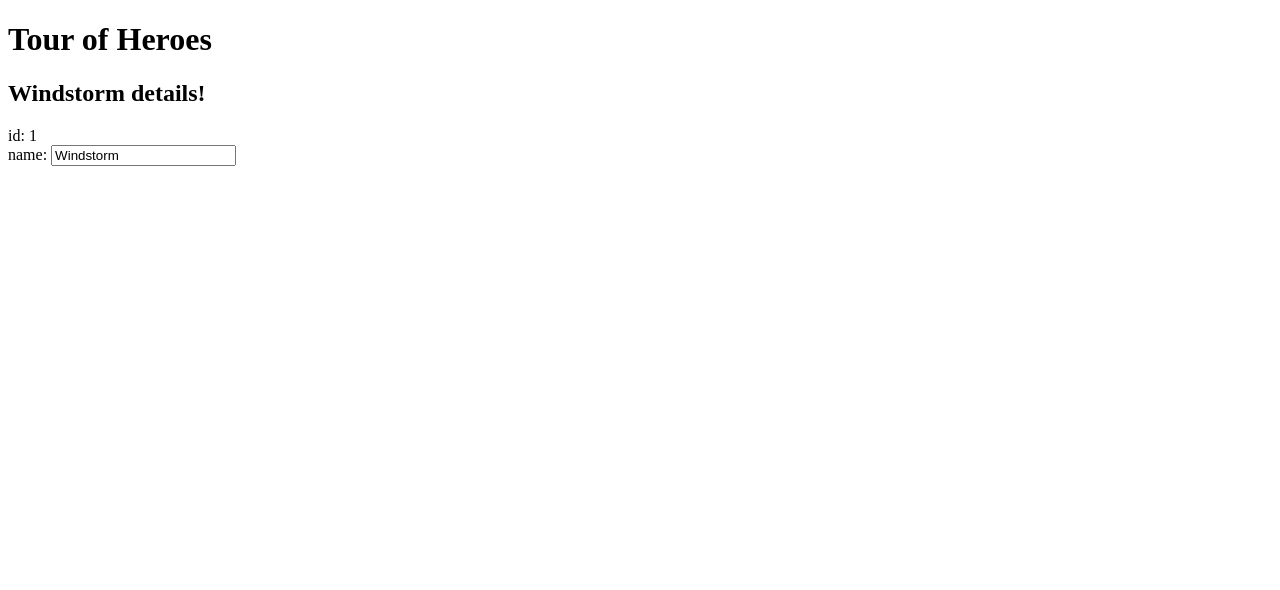
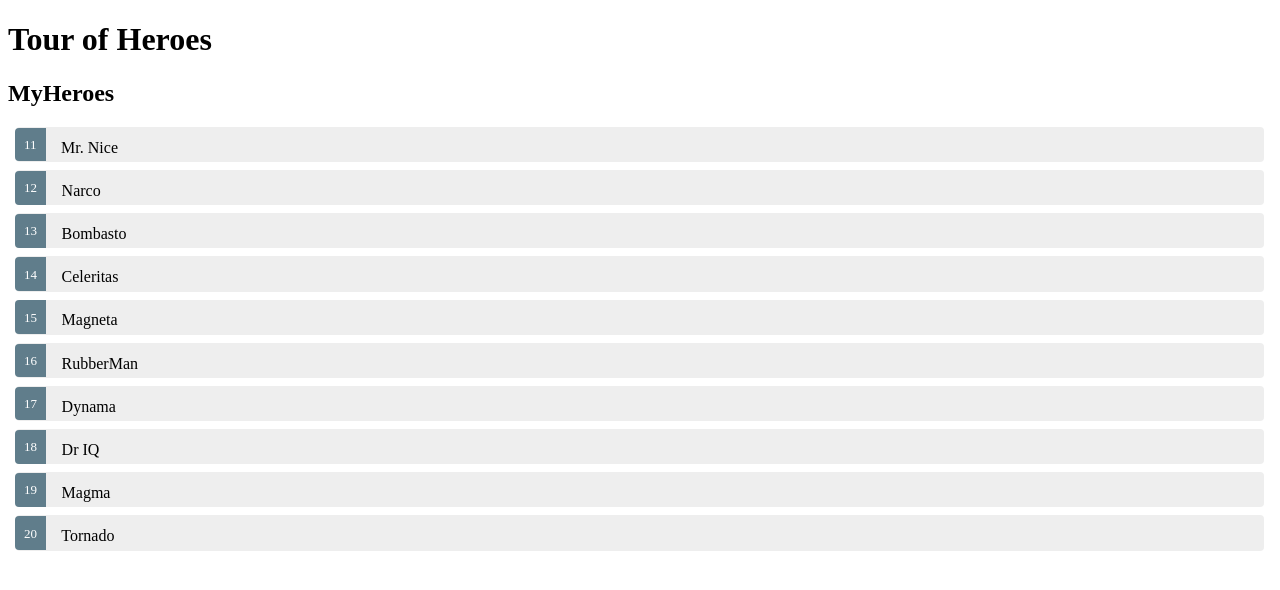
Before and after one commit to dmmeteo/tour-of-heroes, an Angular app: page / in a window 1280 px wide. Shown: the top 590 px of the page. Built offline with nearby package versions, Linux system fonts and the light colour scheme.

Commit message:
hero list & model form

```diff
--- a/src/app/app.component.sass
+++ b/src/app/app.component.sass
@@ -0,0 +1,38 @@
+.selected
+    background-color: #CFD8DC !important
+    color: white
+.heroes
+    margin: 0 0 2em 0
+    list-style-type: none
+    padding: 0
+    li
+        cursor: pointer
+        position: relative
+        left: 0
+        background-color: #EEE
+        margin: .5em
+        padding: .3em 0
+        height: 1.6em
+        border-radius: 4px
+        &:hover
+            color: #607D8B
+            background-color: #DDD
+        &.selected:hover
+            background-color: #BBD8DC !important
+            color: white
+    .text
+        position: relative
+        top: -3px
+    .badge
+        display: inline-block
+        font-size: small
+        color: white
+        padding: .8em .7em 0 .7em
+        background-color: #607D8B
+        line-height: 1em
+        position: relative
+        left: -1px
+        top: -4px
+        height: 1.8em
+        margin-right: .8em
+        border-radius: 4px 0 0 4px
--- a/src/app/app.component.ts
+++ b/src/app/app.component.ts
@@ -5,24 +5,51 @@
     name: string;
 }
 
+const HEROES: Hero[] = [
+    {id: 11, name: 'Mr. Nice'},
+    {id: 12, name: 'Narco'},
+    {id: 13, name: 'Bombasto'},
+    {id: 14, name: 'Celeritas'},
+    {id: 15, name: 'Magneta'},
+    {id: 16, name: 'RubberMan'},
+    {id: 17, name: 'Dynama'},
+    {id: 18, name: 'Dr IQ'},
+    {id: 19, name: 'Magma'},
+    {id: 20, name: 'Tornado'}
+];
+
 @Component({
     selector: 'app-root',
     template: `
         <h1>{{title}}</h1>
-        <h2>{{hero.name}} details!</h2>
-        <div><label>id: {{hero.id}}</label></div>
-        <div>
-            <label>name: </label>
-            <input [(ngModel)]="hero.name" placeholder="name">
+        <div *ngIf="selectedHero">
+            <h2>{{selectedHero.name}} details!</h2>
+            <div><label>id: </label>{{selectedHero.id}}</div>
+            <div>
+                <label>name: </label>
+                <input [(ngModel)]="selectedHero.name" placeholder="name">
+            </div>
         </div>
+
+
+        <h2>MyHeroes</h2>
+        <ul class="heroes">
+            <li *ngFor="let hero of heroes"
+                [ngClass]="{'slected': hero == selectedHero}"
+                (click)="onSelect(hero)">
+                <span class="badge">{{hero.id}}</span> {{hero.name}}
+            </li>
+        </ul>
     `,
     // templateUrl: './app.component.html',
     styleUrls: ['./app.component.sass']
 })
 export class AppComponent {
     title = 'Tour of Heroes';
-    hero: Hero = {
-        id: 1,
-        name: 'Windstorm'
+    heroes = HEROES;
+    selectedHero: Hero;
+
+    onSelect(hero: Hero): void {
+        this.selectedHero = hero;
     }
 }
```
